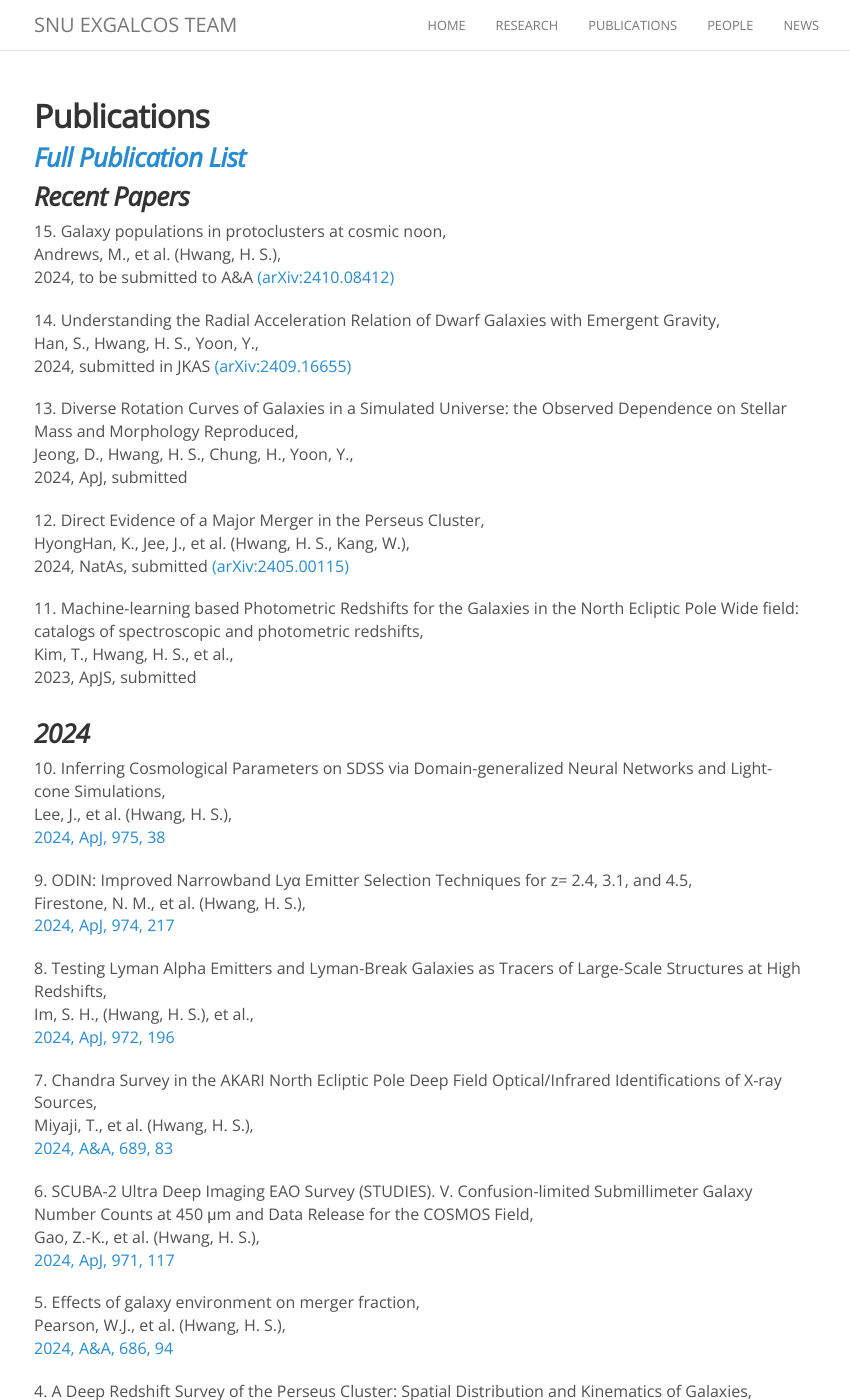
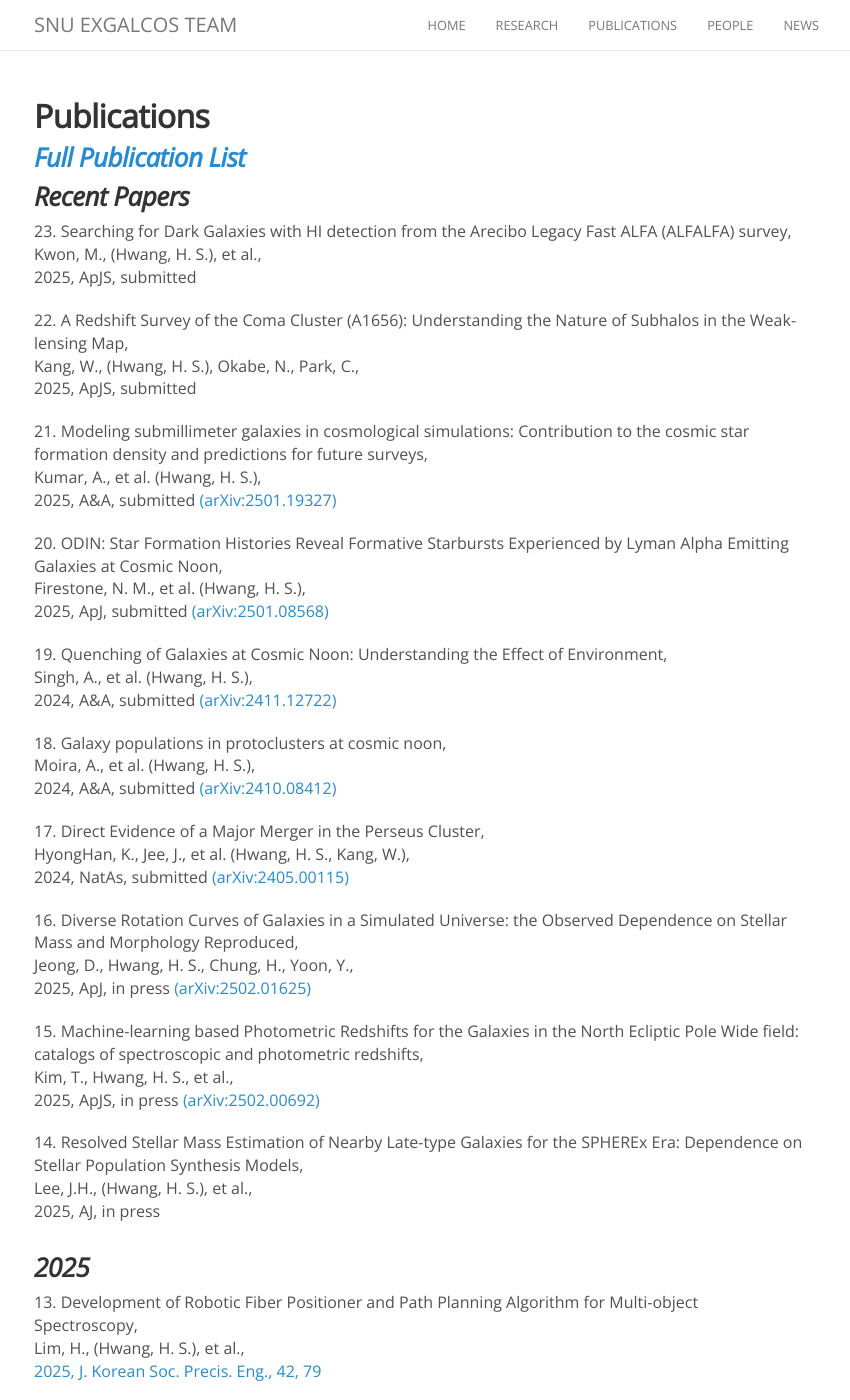
Before and after one commit to exgalcos/exgalcos.github.io, a Jekyll site: the page built from publications.md, in a window 1280 px wide and 1400 px high. Shown: the whole window, without its empty margins (221-1071 px from the left). Built offline with Jekyll 4.4.1, drawn with Linux system fonts in a browser that asks for light colours; nearby versions of some CDN libraries; comment, search, counter and statistics services are not loaded; some of the changed text lies outside the part shown.

Commit message:
Update publications.md

```diff
--- a/publications.md
+++ b/publications.md
@@ -8,28 +8,59 @@ permalink: /publication/
 ### [_Full Publication List_](https://hwanghs.github.io/publications)
 
 ###  _Recent Papers_
+23\. Searching for Dark Galaxies with HI detection from the Arecibo Legacy Fast ALFA (ALFALFA) survey, <br>
+Kwon, M., (Hwang, H. S.), et al., <br>
+2025, ApJS, submitted
 
-15\. Galaxy populations in protoclusters at cosmic noon, <br>
-Andrews, M., et al. (Hwang, H. S.), <br>
-2024, to be submitted to A&A [(arXiv:2410.08412)](https://ui.adsabs.harvard.edu/abs/2024arXiv241008412A/abstract)
+22\. A Redshift Survey of the Coma Cluster (A1656): Understanding the Nature of Subhalos in the Weak-lensing Map, <br>
+Kang, W., (Hwang, H. S.), Okabe, N., Park, C., <br>
+2025, ApJS, submitted
 
-14\. Understanding the Radial Acceleration Relation of Dwarf Galaxies with Emergent Gravity, <br>
-Han, S.,  Hwang, H. S.,  Yoon, Y.,<br>
-2024, submitted in JKAS [(arXiv:2409.16655)](https://ui.adsabs.harvard.edu/abs/2024arXiv240916655H/abstract)
+21\. Modeling submillimeter galaxies in cosmological simulations: Contribution to the cosmic star formation density and predictions for future surveys, <br>
+Kumar, A., et al. (Hwang, H. S.), <br>
+2025, A&A, submitted [(arXiv:2501.19327)](https://ui.adsabs.harvard.edu/abs/2025arXiv250119327K/abstract)
 
-13\. Diverse Rotation Curves of Galaxies in a Simulated Universe: the Observed Dependence on Stellar Mass and Morphology Reproduced,<br>
-Jeong, D., Hwang, H. S., Chung, H., Yoon, Y.,<br>
-2024, ApJ, submitted
+20\. ODIN: Star Formation Histories Reveal Formative Starbursts Experienced by Lyman Alpha Emitting Galaxies at Cosmic Noon, <br>
+Firestone, N. M., et al. (Hwang, H. S.), <br>
+2025, ApJ, submitted [(arXiv:2501.08568)](https://ui.adsabs.harvard.edu/abs/2025arXiv250108568F/abstract)
 
-12\. Direct Evidence of a Major Merger in the Perseus Cluster,<br>
+19\. Quenching of Galaxies at Cosmic Noon: Understanding the Effect of Environment, <br>
+Singh, A., et al. (Hwang, H. S.), <br>
+2024, A&A, submitted [(arXiv:2411.12722)](https://ui.adsabs.harvard.edu/abs/2024arXiv241112722S/abstract)
+
+18\. Galaxy populations in protoclusters at cosmic noon, <br>
+Moira, A., et al. (Hwang, H. S.), <br>
+2024, A&A, submitted [(arXiv:2410.08412)](https://ui.adsabs.harvard.edu/abs/2024arXiv241008412A/abstract)
+
+17\. Direct Evidence of a Major Merger in the Perseus Cluster,<br>
 HyongHan, K., Jee, J., et al. (Hwang, H. S., Kang, W.),<br>
 2024, NatAs, submitted [(arXiv:2405.00115)](https://ui.adsabs.harvard.edu/abs/2024arXiv240500115H/abstract)
 
-11\. Machine-learning based Photometric Redshifts for the Galaxies in the North Ecliptic Pole Wide field: catalogs of spectroscopic and photometric redshifts,<br>
+16\. Diverse Rotation Curves of Galaxies in a Simulated Universe: the Observed Dependence on Stellar Mass and Morphology Reproduced,<br>
+Jeong, D., Hwang, H. S., Chung, H., Yoon, Y.,<br>
+2025, ApJ, in press [(arXiv:2502.01625)](https://arxiv.org/abs/2502.01625)
+
+15\. Machine-learning based Photometric Redshifts for the Galaxies in the North Ecliptic Pole Wide field: catalogs of spectroscopic and photometric redshifts,<br>
 Kim, T., Hwang, H. S., et al.,<br>
-2023, ApJS, submitted
+2025, ApJS, in press [(arXiv:2502.00692)](https://ui.adsabs.harvard.edu/abs/2025arXiv250200692K/abstract)
+
+14\. Resolved Stellar Mass Estimation of Nearby Late-type Galaxies for the SPHEREx Era: Dependence on Stellar Population Synthesis Models,<br>
+Lee, J.H., (Hwang, H. S.), et al., <br>
+2025, AJ, in press
+
+###  _2025_
+13\. Development of Robotic Fiber Positioner and Path Planning Algorithm for Multi-object Spectroscopy, <br>
+Lim, H., (Hwang, H. S.), et al., <br>
+[2025, J. Korean Soc. Precis. Eng., 42, 79](https://www.dbpia.co.kr/journal/articleDetail?nodeId=NODE12021608&language=ko_KR&hasTopBanner=true)
 
 ###  _2024_
+12\. Understanding the Radial Acceleration Relation of Dwarf Galaxies with Emergent Gravity, <br>
+Han, S.,  Hwang, H. S.,  Yoon, Y.,<br>
+[2024, JKAS, 57. 249](https://ui.adsabs.harvard.edu/abs/2024JKAS...57..249H/abstract)
+
+11\. ODIN: Identifying Protoclusters and Cosmic Filaments Traced by Lyα-emitting Galaxies, <br>
+Ramakrishnan, V., et al. (Hwang, H. S.), <br>
+[2024, ApJ, 977, 119](https://ui.adsabs.harvard.edu/abs/2024ApJ...977..119R/abstract)
 
 10\. Inferring Cosmological Parameters on SDSS via Domain-generalized Neural Networks and Light-cone Simulations, <br>
 Lee, J., et al. (Hwang, H. S.), <br>
```
